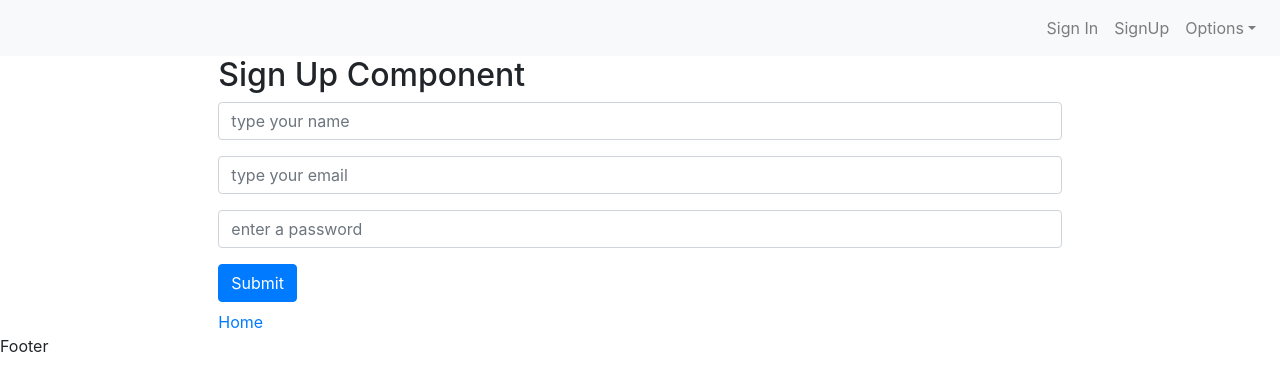
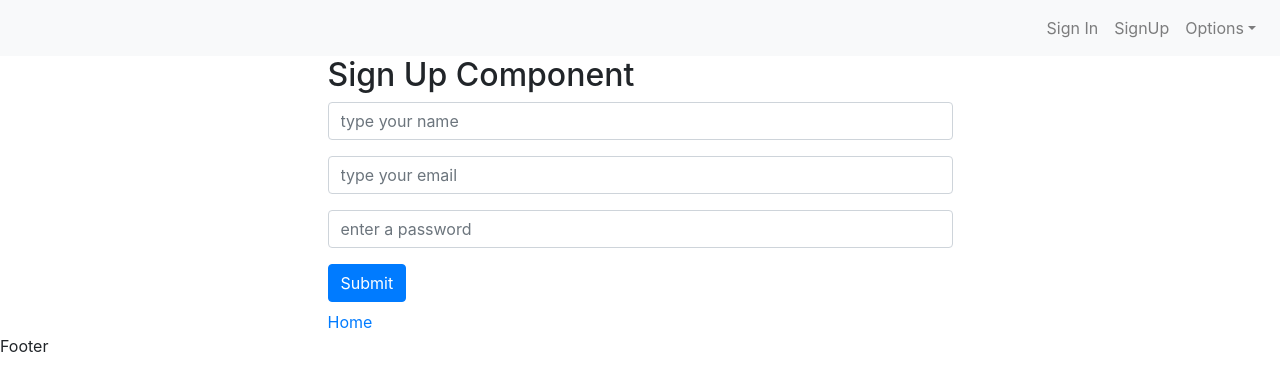
Before and after one commit to ch2isk4kos/seo-demo, a Next.js app in the folder client/: page /signup in a window 1280 px wide. Shown: the top 390 px of the page. Built offline with nearby package versions, Linux system fonts and the light colour scheme.

Commit message:
structure positioning of sign up component

```diff
--- a/client/pages/signup.js
+++ b/client/pages/signup.js
@@ -6,12 +6,14 @@ const Signup = () => {
   return (
     <Layout>
       <div className="row">
-        <div className="col-md-8 offset-md-2">
+        {/* <div className="col-md-8 offset-md-2"> */}
+        <div className="col-md-6 offset-md-3">
           <SignupComponent />
         </div>
       </div>
       <div className="row">
-        <div className="col-md-8 offset-md-2 mt-2">
+        {/* <div className="col-md-8 offset-md-2 mt-2"> */}
+        <div className="col-md-6 offset-md-3 mt-2">
           <Link href="/">
             <a>Home</a>
           </Link>
```
